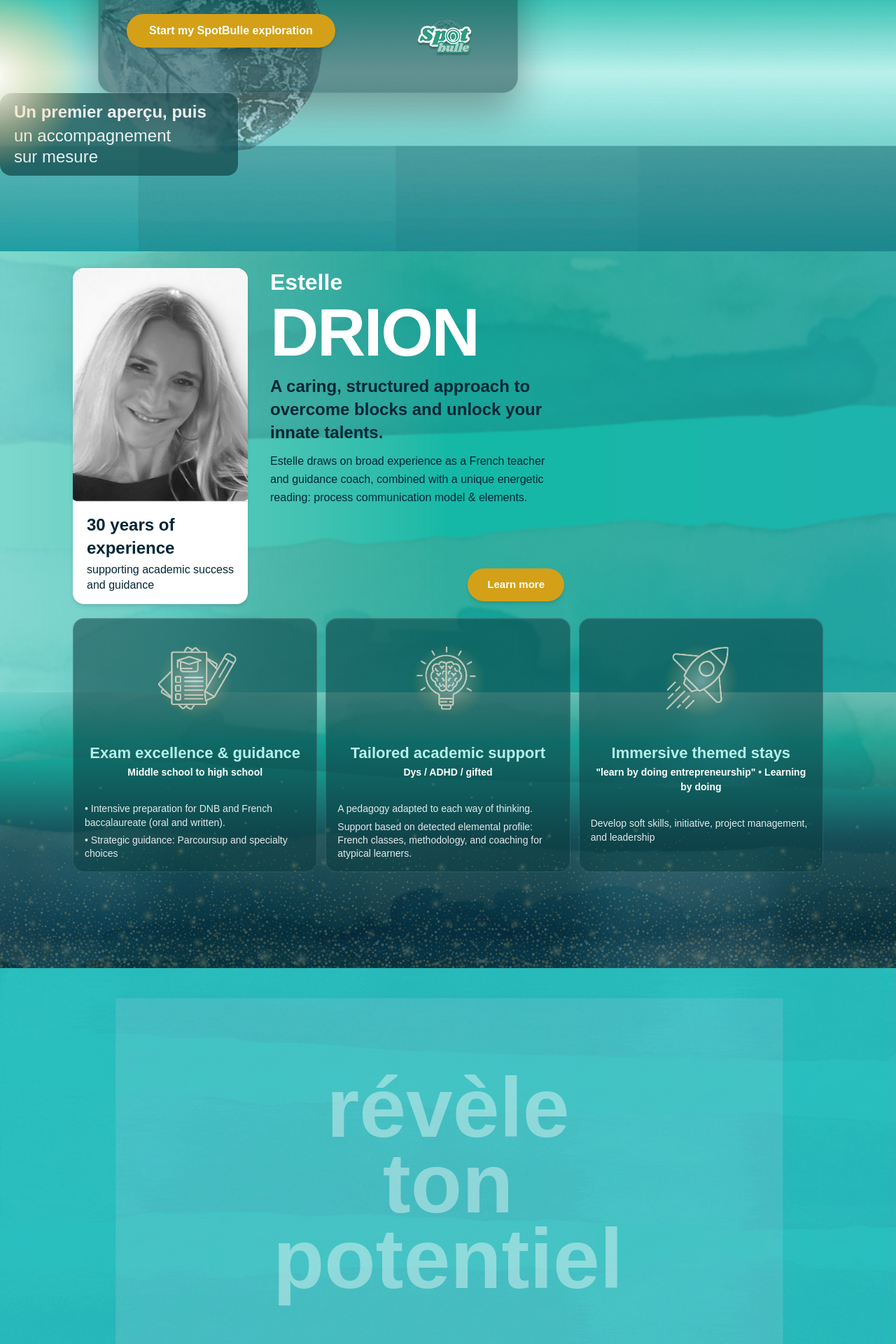
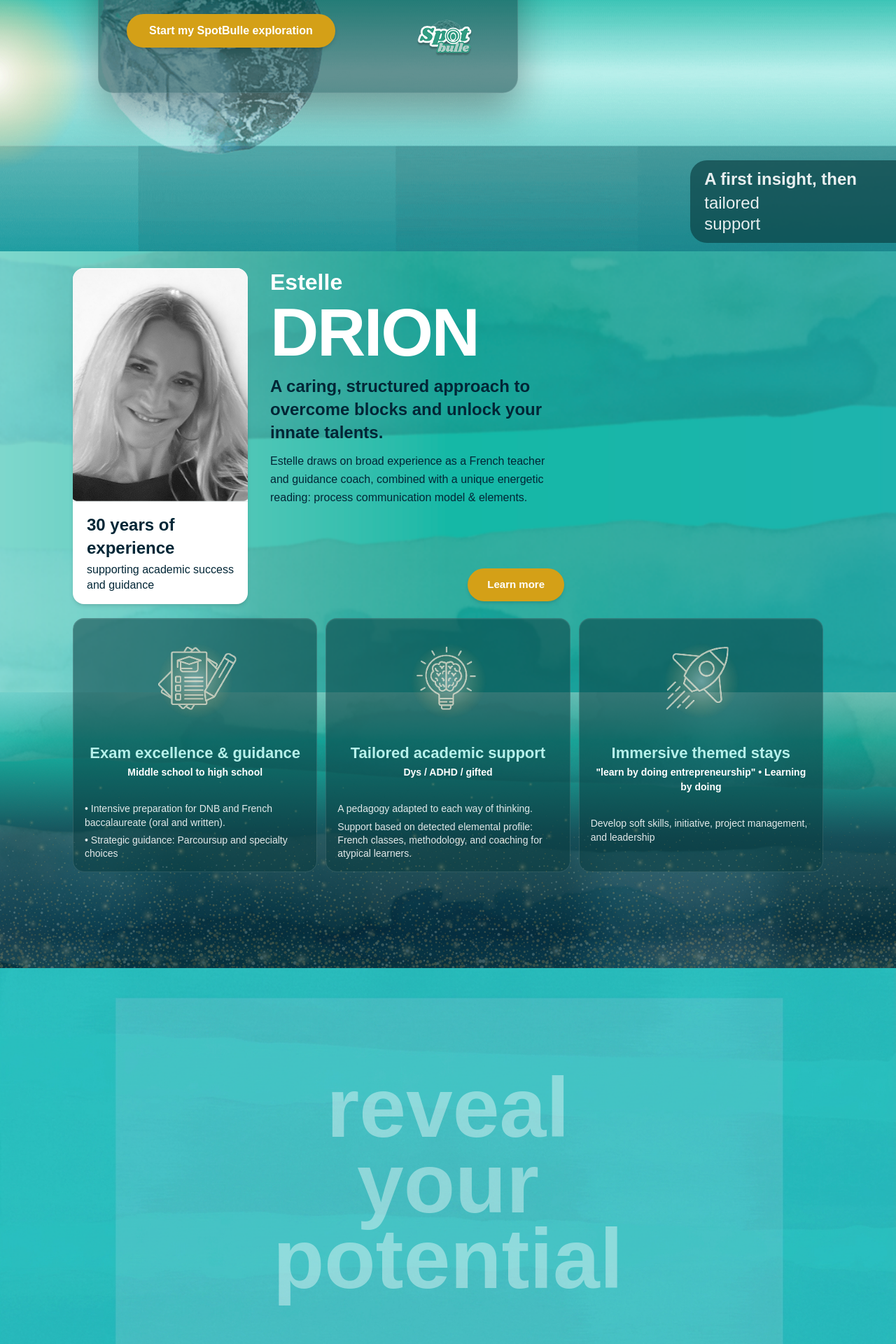
Before and after one commit to nourr23/Estelle-portfolio, a Next.js app: page /en in a window 1280 px wide. Shown: the part 380-2300 px from the top of the page at 70% size. Built offline with nearby package versions, Linux system fonts and the light colour scheme; no server answers.

Commit message:
fixing translation

```diff
--- a/components/spotbulle/LandingEstelleBg2Band.tsx
+++ b/components/spotbulle/LandingEstelleBg2Band.tsx
@@ -33,7 +33,7 @@ export default function LandingEstelleBg2Band({
   return (
     <div className="flex h-full min-h-0 flex-col gap-5 px-3 py-4 sm:px-5 sm:py-5 md:px-10 md:py-6 lg:px-14">
       <div className="flex min-h-0 flex-col gap-4 md:flex-row md:items-stretch md:gap-8">
-        <div className="flex w-[250px] shrink-0 flex-col overflow-hidden rounded-2xl bg-white shadow-md">
+        <div className="flex w-[200px] shrink-0 flex-col overflow-hidden rounded-2xl bg-white shadow-md md:w-[250px]">
           <div className="relative aspect-4/5 w-full min-h-[200px] sm:min-h-[240px] md:aspect-3/4 md:min-h-0">
             <Image
               src="/images/photoEstelle.png"
--- a/components/spotbulle/SpotBulleFooter.tsx
+++ b/components/spotbulle/SpotBulleFooter.tsx
@@ -40,7 +40,7 @@ export default function SpotBulleFooter({
                     {dict.nav.young}
                   </Link>
                   <Link className={linkClass} href={`${prefix}/spotbulle`}>
-                    SpotBulle Agent IA
+                    {dict.footer.spotbulleAgent}
                   </Link>
                 </div>
               </div>
--- a/components/spotbulle/SpotBulleHome.tsx
+++ b/components/spotbulle/SpotBulleHome.tsx
@@ -22,6 +22,16 @@ export type SpotBulleHomeDict = {
   landingHero: LandingHeroDict;
   landingEstelle: LandingEstelleDict;
   landingRdvForm: LandingRdvFormDict;
+  landingBg1Badge: {
+    line1: string;
+    line2: string;
+    line3: string;
+  };
+  landingReveal: {
+    line1: string;
+    line2: string;
+    line3: string;
+  };
   booking?: BookingModalDict;
 };
 
@@ -64,6 +74,15 @@ export default function SpotBulleHome({
             }}
             aria-hidden
           />
+          {/* <div
+            className="pointer-events-none absolute inset-y-0 right-0 w-[56%] opacity-5 bg-no-repeat opacity-85"
+            style={{
+              backgroundImage: "url('/images/backgrounds/animatedmoons.jpeg')",
+              backgroundSize: "cover",
+              backgroundPosition: "right center",
+            }}
+            aria-hidden
+          /> */}
           <img
             src="/images/backgrounds/h1.png"
             alt=""
@@ -80,14 +99,14 @@ export default function SpotBulleHome({
             />
           </div>
           {/* <div className="pointer-events-none absolute inset-x-0 bottom-7 hidden justify-end pr-8 sm:pr-12 md:flex md:pr-20 lg:pr-28"> */}
-            <div className="max-w-[340px] rounded-2xl bg-[#0a3d40]/65 px-5 py-3 text-white/90 backdrop-blur-[1px]">
-              <span className="block text-[24px] font-bold leading-tight">
-                Un premier aperçu, puis
+            <div className="absolute right-0 bottom-3 rounded-tl-3xl rounded-bl-3xl bg-[#0a3d40]/65 pl-5 pr-14 py-3 text-white/90 backdrop-blur-[1px]">
+              <span className="block text-[18px] font-bold leading-tight md:text-[24px]">
+                {dict.landingBg1Badge.line1}
               </span>
-              <span className="mt-1 block text-[24px] font-normal leading-tight">
-                un accompagnement
+              <span className="mt-1 block text-[18px] font-normal leading-tight md:text-[24px]">
+                {dict.landingBg1Badge.line2}
                 <br />
-                sur mesure
+                {dict.landingBg1Badge.line3}
               </span>
             </div>
           {/* </div> */}
@@ -143,9 +162,9 @@ export default function SpotBulleHome({
           <div className="relative h-full w-full">
             <div className="flex h-full w-full items-center justify-center">
               <p className="select-none text-center text-[72px] font-bold leading-[0.9] text-white/40 md:text-[120px]">
-                <span className="block">révèle</span>
-                <span className="block">ton</span>
-                <span className="block">potentiel</span>
+                <span className="block">{dict.landingReveal.line1}</span>
+                <span className="block">{dict.landingReveal.line2}</span>
+                <span className="block">{dict.landingReveal.line3}</span>
               </p>
             </div>
           </div>
--- a/dictionaries/en.json
+++ b/dictionaries/en.json
@@ -61,6 +61,16 @@
         ]
       }
     ]
+  },
+  "landingBg1Badge": {
+    "line1": "A first insight, then",
+    "line2": "tailored",
+    "line3": "support"
+  },
+  "landingReveal": {
+    "line1": "reveal",
+    "line2": "your",
+    "line3": "potential"
   },
   "landingRdvForm": {
     "title": "Book an appointment",
@@ -657,6 +667,7 @@
     "phone": "WhatsApp: +33 6 28 35 34 50",
     "location": "Casablanca – Anfa",
     "site": "Website: genup.com",
-    "contactPageLink": "Contact page"
+    "contactPageLink": "Contact page",
+    "spotbulleAgent": "SpotBulle AI Agent"
   }
 }
--- a/dictionaries/fr.json
+++ b/dictionaries/fr.json
@@ -61,6 +61,16 @@
         ]
       }
     ]
+  },
+  "landingBg1Badge": {
+    "line1": "Un premier aperçu, puis",
+    "line2": "un accompagnement",
+    "line3": "sur mesure"
+  },
+  "landingReveal": {
+    "line1": "révèle",
+    "line2": "ton",
+    "line3": "potentiel"
   },
   "landingRdvForm": {
     "title": "Prendre un RDV",
@@ -657,6 +667,7 @@
     "phone": "WhatsApp : +33 6 28 35 34 50",
     "location": "Casablanca – Anfa",
     "site": "Site : genup.com",
-    "contactPageLink": "Page contact"
+    "contactPageLink": "Page contact",
+    "spotbulleAgent": "SpotBulle Agent IA"
   }
 }
```
Also changed, not shown: public/images/backgrounds/animatedmoons.jpeg (added).
